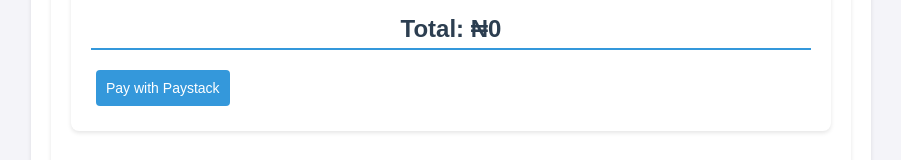
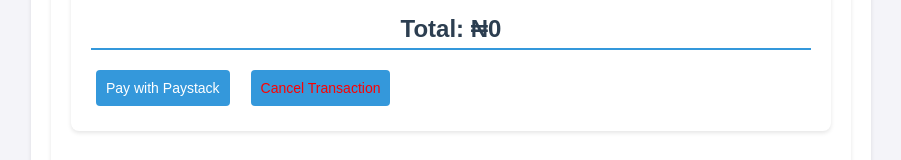
Before and after one commit to Hayweezyana/Game_center_management_frontend, a React (Create React App) app: page /checkout in a window 1280 px wide. Shown: the part 277-437 px from the top of the page, without its empty margins (189-1090 px from the left). Built offline with nearby package versions, Linux system fonts and the light colour scheme; no server answers.

Commit message:
index logo

```diff
--- a/src/components/CartAndPayment.tsx
+++ b/src/components/CartAndPayment.tsx
@@ -1,4 +1,5 @@
 import React, { useState, useEffect } from 'react';
+import  UseCart  from './hooks/useCart'; // Adjust path if needed
 
 interface CartItem {
   id: string;
@@ -12,9 +13,7 @@ interface CartAndPaymentProps {
   cartItems: CartItem[];
   cartTotal: number;
   paymentMethods: { method: string; amount: number }[];
-  setPaymentMethods: React.Dispatch<
-    React.SetStateAction<{ method: string; amount: number }[]>
-  >;
+  setPaymentMethods: React.Dispatch<React.SetStateAction<{ method: string; amount: number }[]>>;
   onNext: () => void;
 }
 
@@ -27,6 +26,7 @@ const CartAndPayment: React.FC<CartAndPaymentProps> = ({
   const [isPaying, setIsPaying] = useState(false);
   const [items, setItems] = useState<CartItem[]>(cartItems);
   const [total, setTotal] = useState<number>(cartTotal);
+  const { clearCart } = UseCart();
 
   useEffect(() => {
     const newTotal = items.reduce((sum, item) => sum + item.price * item.quantity, 0);
@@ -39,9 +39,7 @@ const CartAndPayment: React.FC<CartAndPaymentProps> = ({
   const handleQuantityChange = (index: number, delta: number) => {
     setItems((prev) =>
       prev.map((item, i) =>
-        i === index
-          ? { ...item, quantity: Math.max(1, item.quantity + delta) }
-          : item
+        i === index ? { ...item, quantity: Math.max(1, item.quantity + delta) } : item
       )
     );
   };
@@ -75,6 +73,17 @@ const CartAndPayment: React.FC<CartAndPaymentProps> = ({
     paystack.openIframe();
   };
 
+  const handleCancelTransaction = () => {
+    if (window.confirm('Are you sure you want to cancel the transaction and clear the cart?')) {
+      const zeroedItems = items.map(item => ({ ...item, quantity: 0 }));
+    setItems(zeroedItems);
+      setTotal(0);
+      setPaymentMethods([]); // Clear payment methods
+      clearCart(); // Clear the cart in the context
+      alert('Transaction cancelled and cart cleared.');
+    }
+  };
+
   return (
     <div>
       <ul>
@@ -95,6 +104,10 @@ const CartAndPayment: React.FC<CartAndPaymentProps> = ({
       <button onClick={handlePayWithPaystack} disabled={isPaying}>
         {isPaying ? 'Processing payment...' : 'Pay with Paystack'}
       </button>
+
+      <button onClick={handleCancelTransaction} style={{ marginLeft: '1rem', color: 'red' }}>
+        Cancel Transaction
+      </button>
     </div>
   );
 };
```
Also changed, not shown: src/components/hooks/CartContext.tsx (+27 -10 lines).
